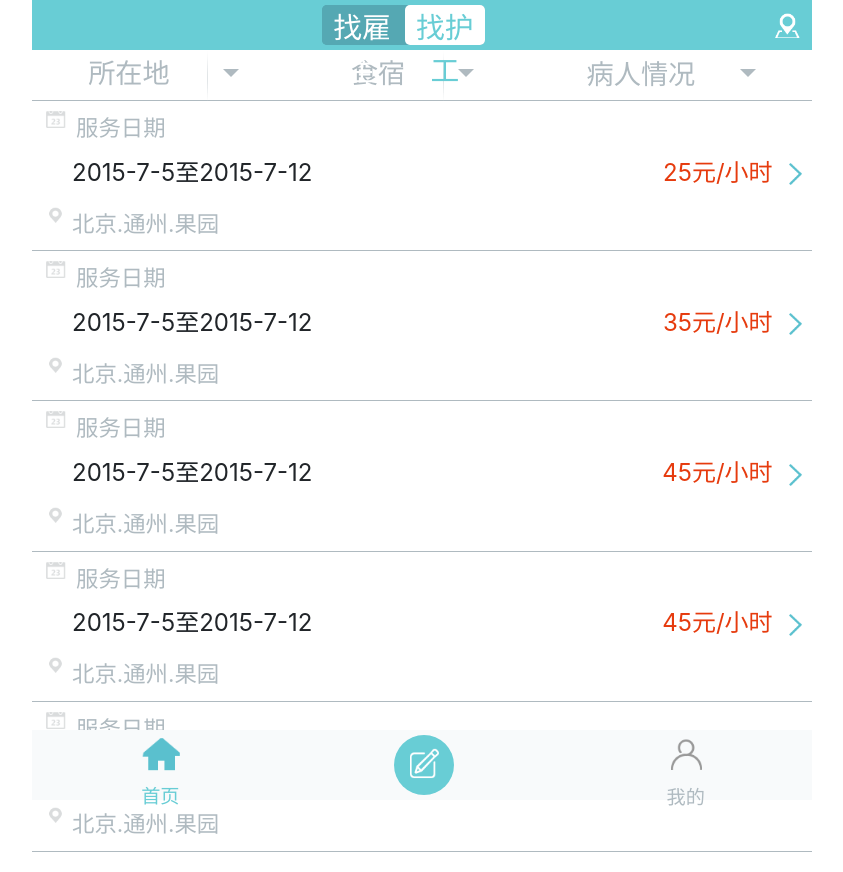
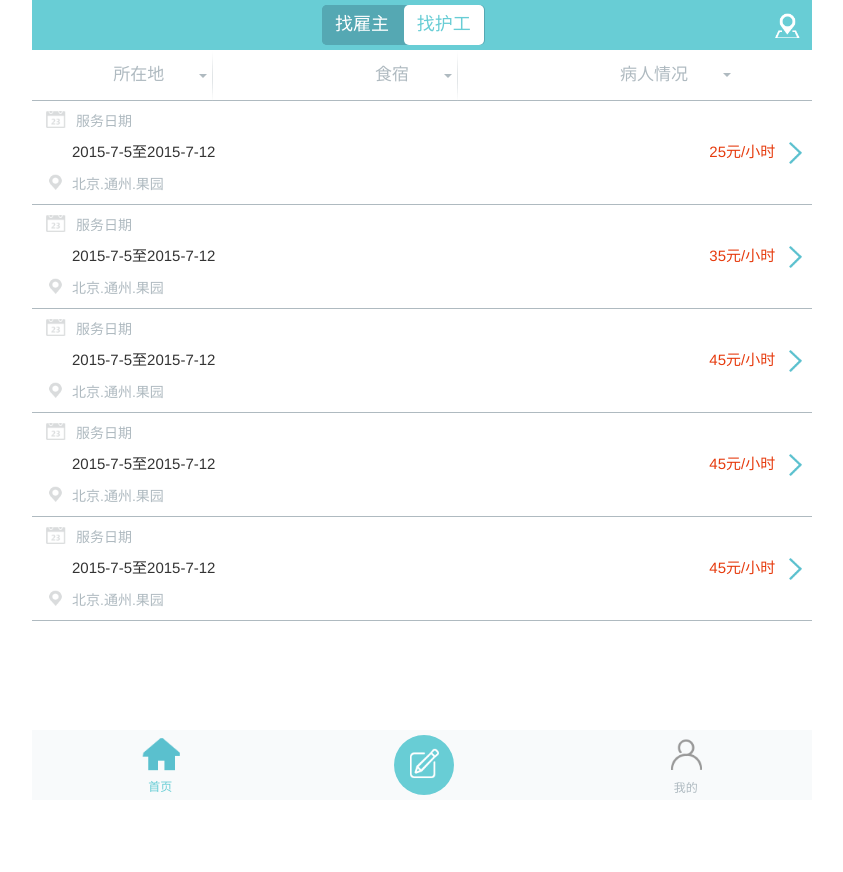
Before and after one commit to luoluo6666/haha, a plain HTML site: page test-6/task6.html in a window 1280 px wide. Shown: the whole page, without its empty margins (218-1061 px from the left). After the commit the page ends 800 px from the top, so only its background shows below. Drawn offline with nearby package versions, Linux system fonts and the light colour scheme.

Commit message:
Update task6.html

```diff
--- a/test-6/task6.html
+++ b/test-6/task6.html
@@ -4,7 +4,7 @@
     <meta charset="UTF-8">
     <meta http-equiv="X-UA-Compatible" content="IE=edge">
     <meta name="viewport" content="width=device-width, initial-scale=1">
-    <link rel="stylesheet" href="https://cdn.static.runoob.com/libs/bootstrap/3.3.7/css/bootstrap.min.css">
+      <link href="//cdn.bootcss.com/bootstrap/3.3.5/css/bootstrap.min.css" rel="stylesheet">
     <link href="task6.css" rel="stylesheet" type="text/css"/>
     <title>Title</title>
 </head>
```
